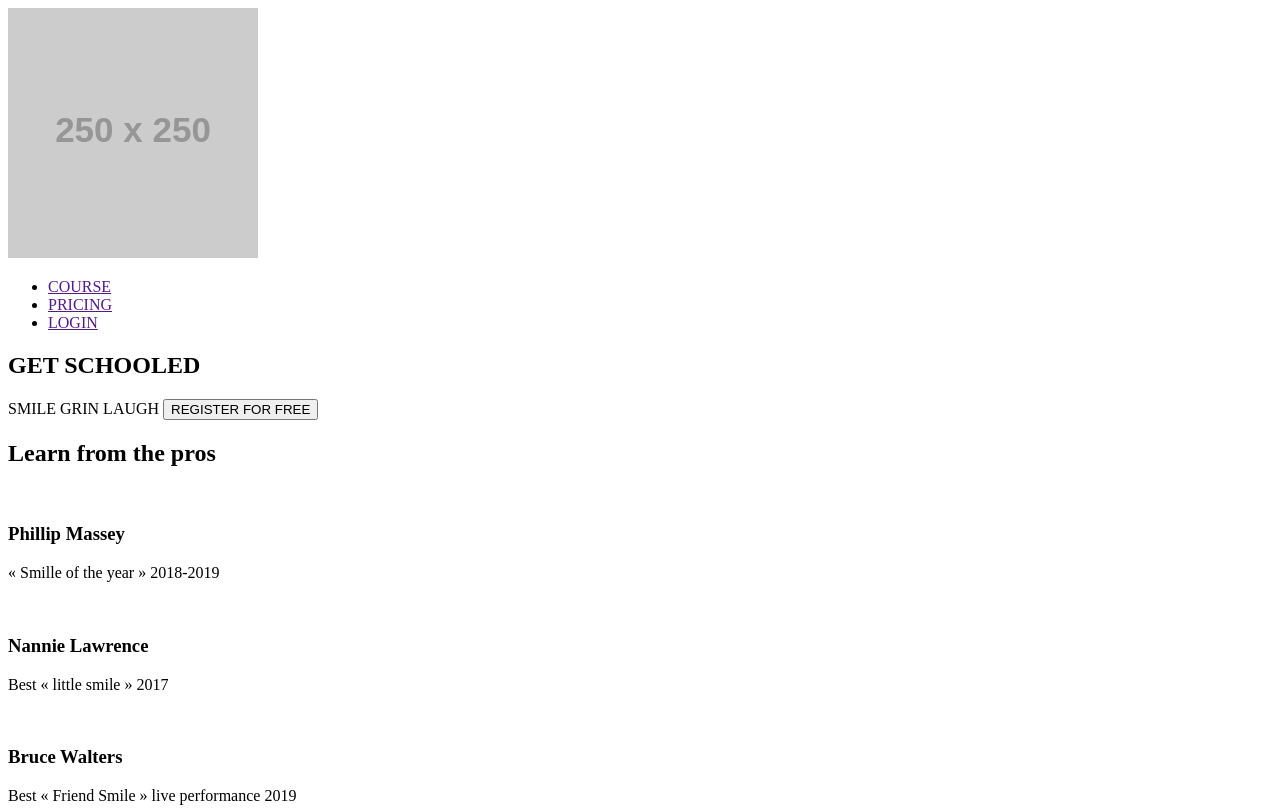
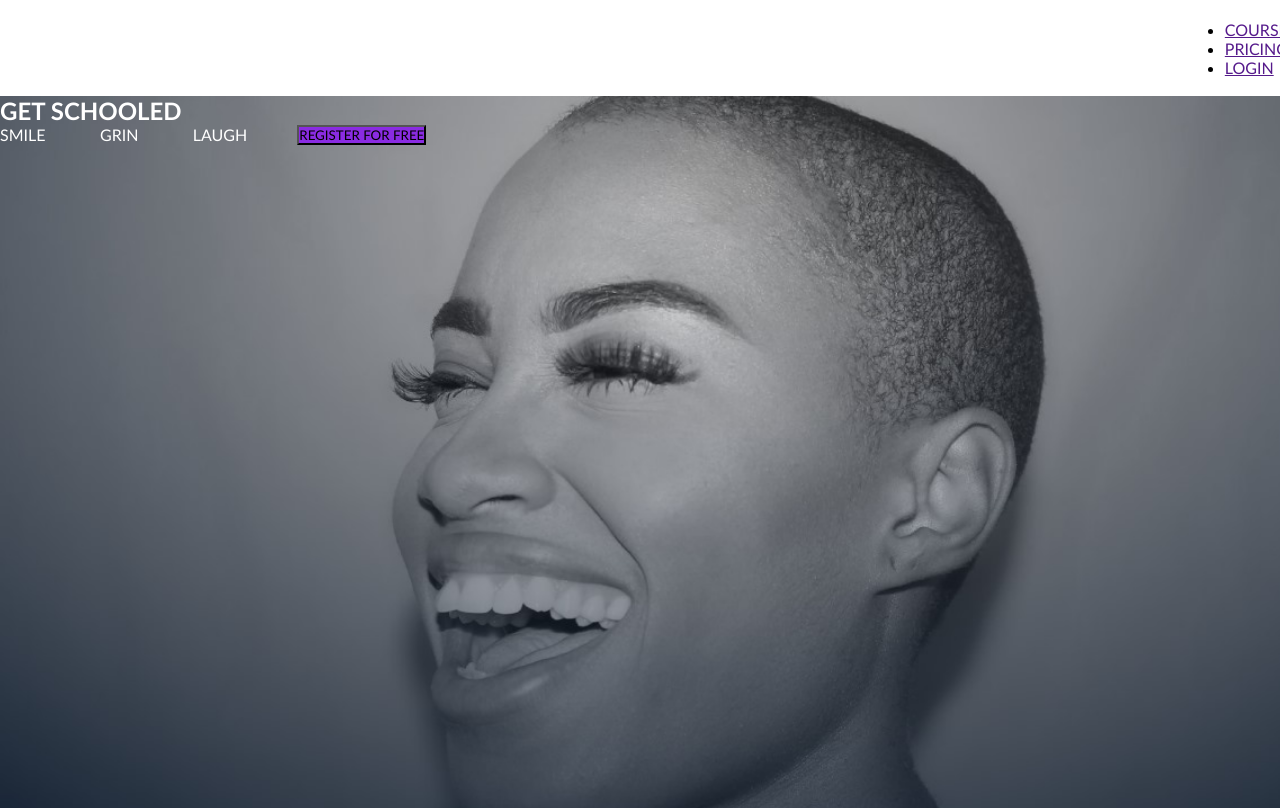
Before and after one commit to LeGabriel254/alx_html_css, a plain HTML site: page css_advanced/index.html in a window 1280 px wide. Shown: the top 808 px of the page. Drawn offline with Linux system fonts and the light colour scheme; placeholder pictures from the web are drawn by us.

Commit message:
update all changes added and commit message

```diff
--- a/css_advanced/index.html
+++ b/css_advanced/index.html
@@ -6,12 +6,12 @@
   <script src="https://kit.fontawesome.com/4a2b055604.js" crossorigin="anonymous"></script>
   <title>Document</title>
   <link rel="stylesheet" href="style.css">
-  <link rel="stylesheet" href="https://cdnjs.cloudflare.com/ajax/libs/font-awesome/6.5.2/css/all.min.css">
+  <link href="style.css" rel="stylesheet">
 </head>
 <body>
-  <header class="Home">
+  <header>
     <nav>
-      <img src="https://fakeimg.pl/250x250?text=Sample+Logo" alt="logo">
+    <img class="logo" src="logo.png" alt="logo">
     <ul class="logo">
       <li> <a href="">COURSE</a></li>
       <li> <a href="">PRICING</a></li>
@@ -22,7 +22,7 @@
 <main>
     <section>
       <div class="Navigation">
-        <h1>GET SCHOOLED</h1>
+        <h1 class="get">GET SCHOOLED</h1>
         <span>SMILE</span>
         <span>GRIN</span>
         <span>LAUGH</span>
@@ -98,11 +98,11 @@
         <div><i class="fa-solid fa-star"></i></div>
       </div>
       <p>8 min</p>
-      <dev>
+      <div>
         <img src="c:\Users\Administrator\Desktop\Home page\ns.jpg" alt="">
         <h3>Natural Smile</h3>
         <p>Lorem ipsum dolor sit amet, consect adipiscing elit, sed do eiusmod.</p>
-      </dev>
+      </div>
       <div>
         <img src="c:\Users\Administrator\Desktop\Home page\vator.jpg" alt="">
         <h3>Phillip Massey</h3>
--- a/css_advanced/style.css
+++ b/css_advanced/style.css
@@ -1,4 +1,49 @@
- .Home {
-  color: black;
+ *{
+  margin:0;
+  padding: 0;
+  font-family: 'Trebuchet MS', 'Lucida Sans Unicode', 'Lucida Grande', 'Lucida Sans', Arial, sans-serif;
+  font-style: normal;
+ }
+ nav{
+  display: none;
+  display: flex;
+  padding: 0.5rem;
+  justify-content: space-between;
+  align-items: center;
+  width: 100%;
+  height: 5rem;
+ }
+ header,nav,img,.logo{
+  height: 20;
+  width:20;
+
+ }
+ .Navigation{
+  background-image: url('Background.jpg');
+  background-size:cover; /* Ensure the image covers the whole area */
+  background-position:top 100px; /* at the top of the page*/
+  background-repeat: no-repeat; /* Prevent the image from repeating */
+  font-family: Arial, s;
+  width: 100%;
+  height: 1093px;
+ }
+ .get{
+  color: white;
+  position:relative;
+  padding-right: 20px;
+  align-items: center;
+}
+span{
+color:white ;
+text-align: center;
+padding-right: 50px;
+justify-content: center;
+  align-items: center;
+}
+
+button{
+  background-color: blueviolet;
+  position: absolute;
+  align-items: center;
 
 }
```
Also changed, not shown: css_advanced/Background.jpg (added), css_advanced/logo.png (added). Lines whose indentation alone changed are shown as unchanged.
